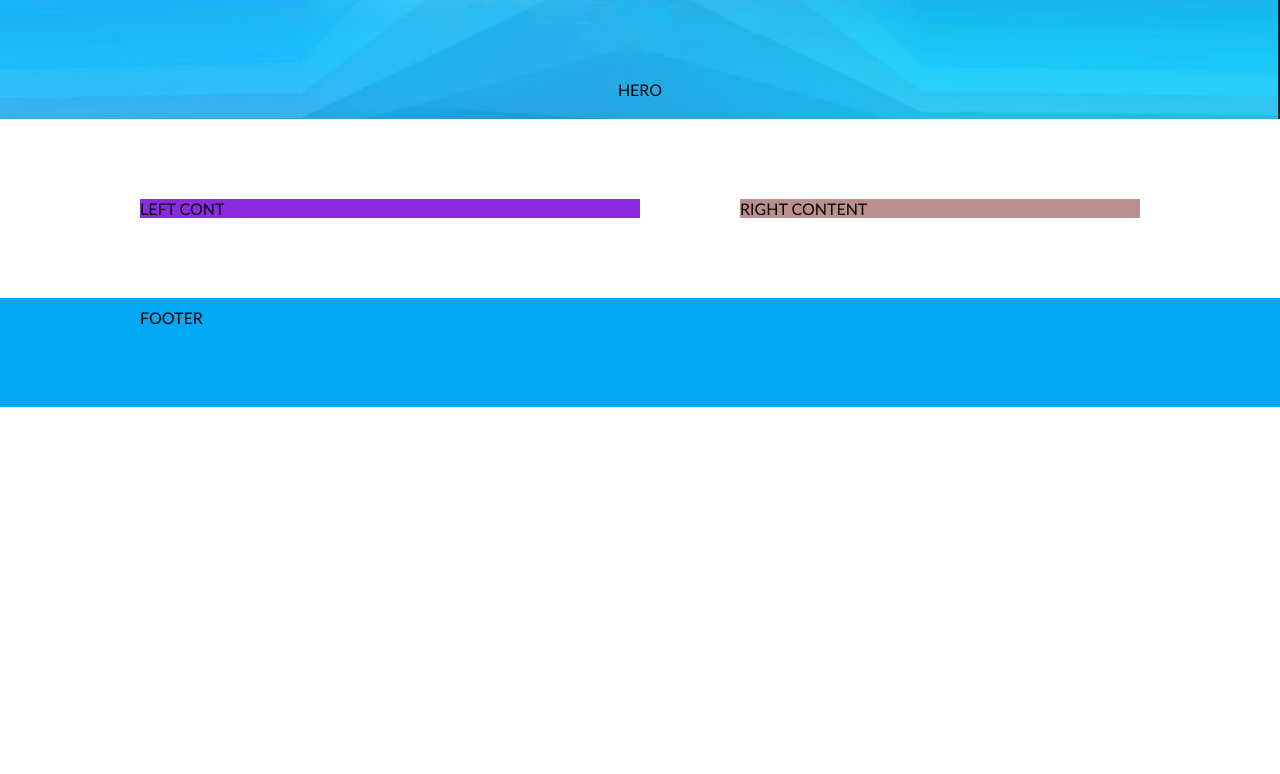
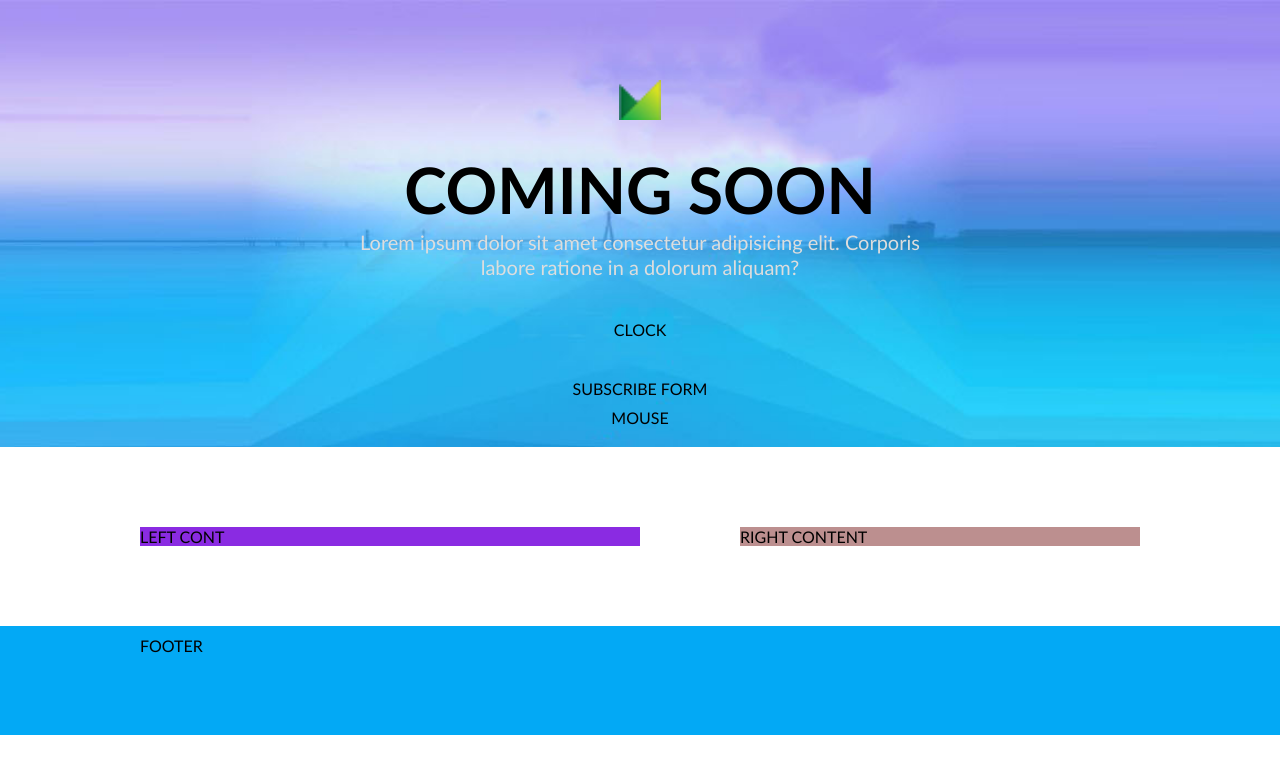
Before and after one commit to gaideliai/6-coming-soon, a plain HTML site: page index.html in a window 1280 px wide. Drawn offline with Linux system fonts and the light colour scheme.

Commit message:
Hero section #2

```diff
--- a/css/custom.css
+++ b/css/custom.css
@@ -1,3 +1,4 @@
+/* structure */
 .container{
     display: inline-block;
     width: 100%;
@@ -78,3 +79,38 @@
         width: 100%;
     }
 }
+/* HERO */
+.hero-row > .logo{
+    display: inline-block;
+    margin-bottom: 40px;
+    height: 40px;
+}
+.hero-row > h1{
+    display: inline-block;
+    width: 100%;
+    margin-bottom: 10px;
+    text-transform: uppercase;
+    color: #000;
+    font-size: 64px;
+    line-height: 60px;
+}
+.hero-row > p{
+    display: inline-block;
+    width: 100%;
+    font-size: 20px;
+    line-height: 25px;
+    color: #ddd;
+}
+.hero-row > .clock{
+    display: inline-block;
+    width: 100%;
+    margin: 40px 0;
+}
+.hero-row > .form{
+    display: inline-block;
+    width: 90%;
+    margin: 0 5% 10px;
+}
+.hero-row > .mouse{
+    display: inline-block;
+}
--- a/index.html
+++ b/index.html
@@ -18,7 +18,12 @@
 <body>
     <div class="container hero">
         <div class="hero-row">
-            HERO
+            <img class="logo" src="./img/logo.png" alt="Company Logo">
+            <h1>Coming soon</h1>
+            <p>Lorem ipsum dolor sit amet consectetur adipisicing elit. Corporis labore ratione in a dolorum aliquam?</p>
+            <div class="clock">CLOCK</div>
+            <form class="form">SUBSCRIBE FORM</form>
+            <div class="mouse">MOUSE</div>
         </div>
     </div>
     <div class="container content">
```
